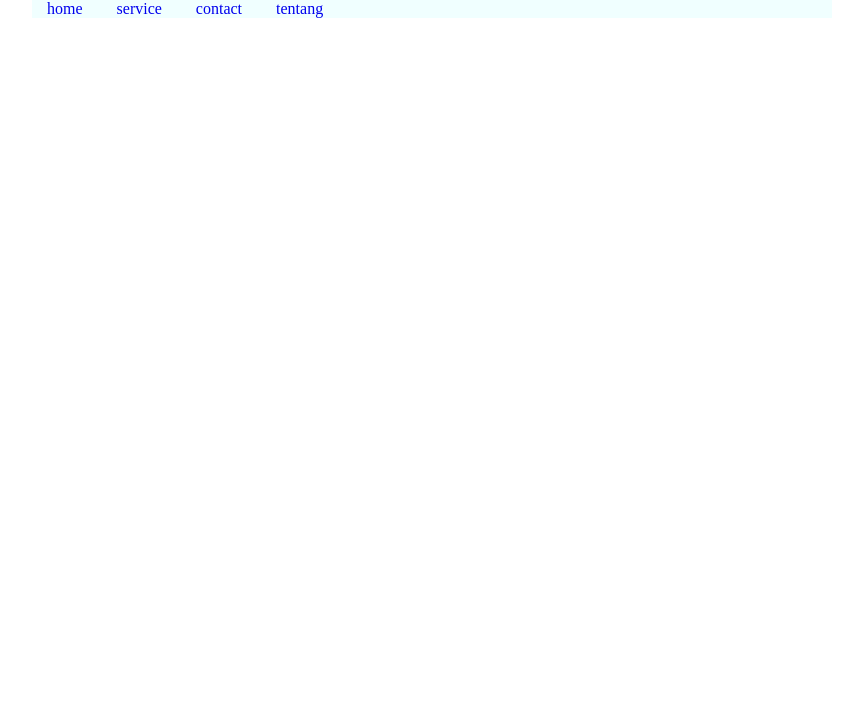
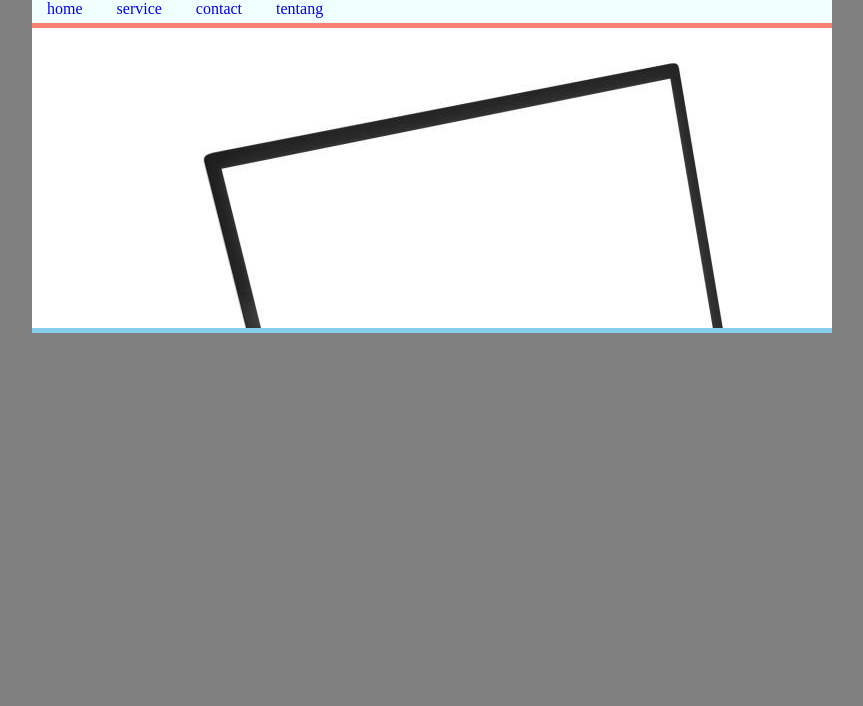
Before and after one commit to echointhemind/project-1, a plain HTML site: page index.html in a window 1280 px wide. Shown: the part 94-800 px from the top of the page, without its empty margins (208-1071 px from the left). Drawn offline with Linux system fonts and the light colour scheme.

Commit message:
mengubah file css

```diff
--- a/index.html
+++ b/index.html
@@ -17,6 +17,7 @@
                 <li><a href="#">tentang</a></li>
             </ul>
         </div>
+        <div class="hero"></div>
     </div>
 </body>
 </html>
--- a/style.css
+++ b/style.css
@@ -3,7 +3,7 @@
     padding:0;
 }
 
-
+body{background-color: gray;}
 .container{
     width: 800px;
     margin: auto;
@@ -35,3 +35,12 @@
 .header ul li a:hover{
     background-color: salmon;
 }
+
+
+.container .hero{
+    background-image: url(laptop.jpg);
+    height: 300px;
+    border-top: 5px solid salmon;
+    margin-top: 5px;
+    border-bottom: 5px solid skyblue;
+}
```
Also changed, not shown: laptop.jpg (added).
